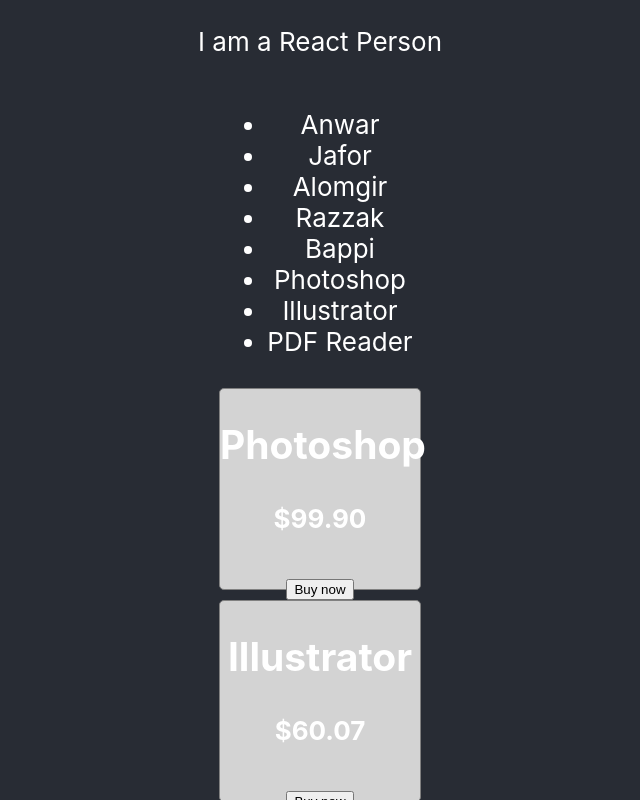
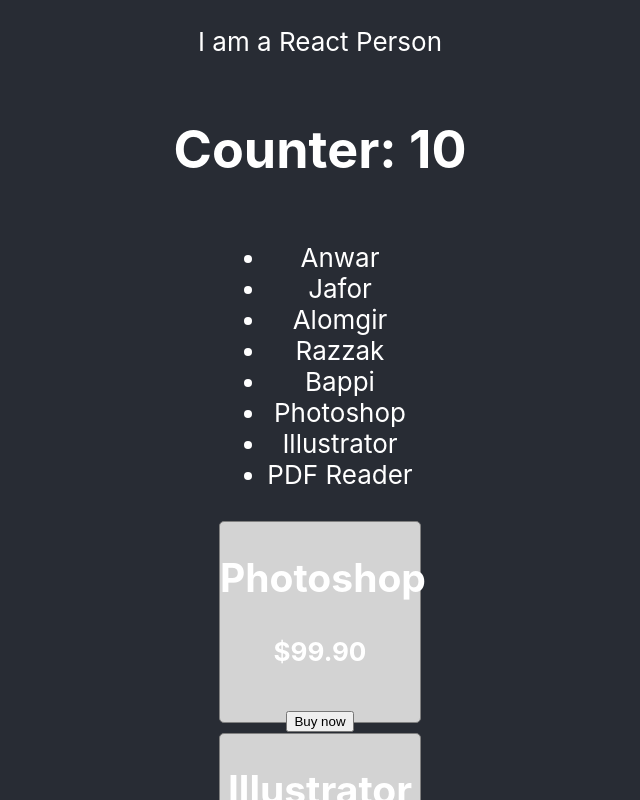
Before and after one commit to mdshahnewaz4767/react-core-concepts, a React (Create React App) app: page / in a window 1280 px wide. Shown: the top 800 px of the page, without its empty margins (320-960 px from the left). Built offline with nearby package versions, Linux system fonts and the light colour scheme.

Commit message:
Component state

```diff
--- a/src/App.js
+++ b/src/App.js
@@ -1,3 +1,4 @@
+import React, {useState} from 'react';
 import './App.css';
 
 function App() {
@@ -16,6 +17,7 @@
     <div className="App">
       <header className="App-header">
         <p>I am a React Person</p>
+        <Counter></Counter>
         <ul>
           {
             naiyoks.map(naiyok => <li key={naiyok.toString()}>{naiyok}</li>)
@@ -33,6 +35,15 @@
       </header>
     </div>
   );
+}
+
+function Counter(){
+  const [count, setCount] = useState(10);
+  return (
+    <div>
+      <h1>Counter: {count}</h1>
+    </div>
+  )
 }
 
 function Product(props) {
```
